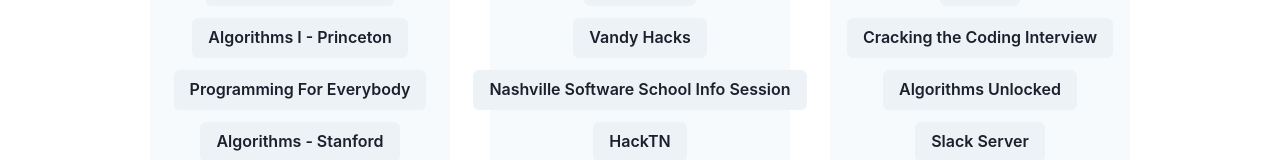
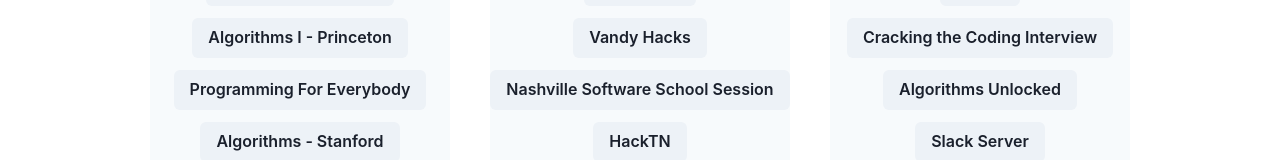
Before and after one commit to jovialis/techbreaker-hacktn, a Next.js app: page /resources in a window 1280 px wide. Shown: the part 324-484 px from the top of the page. Built offline with nearby package versions, Linux system fonts and the light colour scheme.

Commit message:
cosmetic 2

```diff
--- a/pages/resources.tsx
+++ b/pages/resources.tsx
@@ -20,7 +20,7 @@
 	const learning = [
 		"CodeHack",
 		"Vandy Hacks",
-		"Nashville Software School Info Session",
+		"Nashville Software School Session",
 		"HackTN"
 	];
 
```
